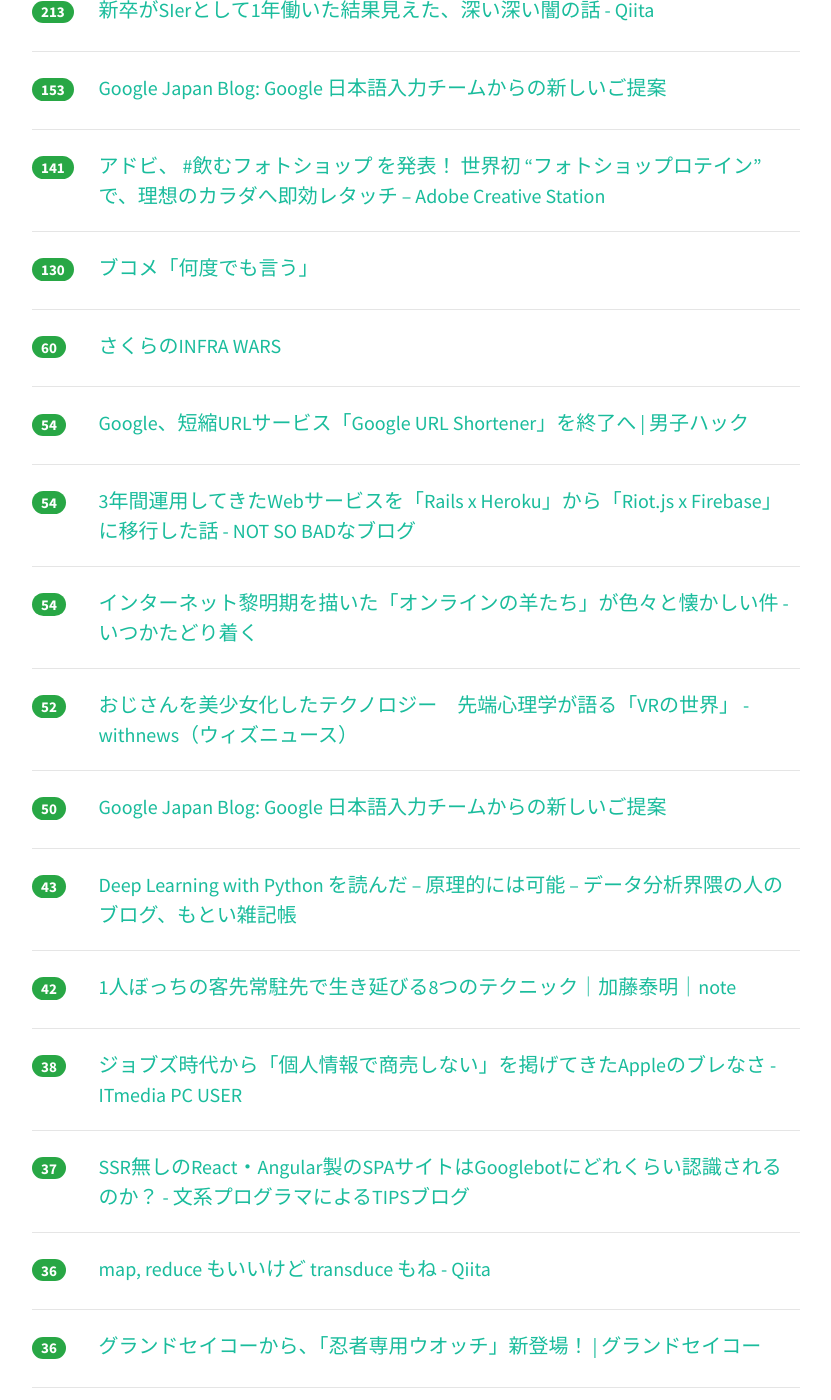
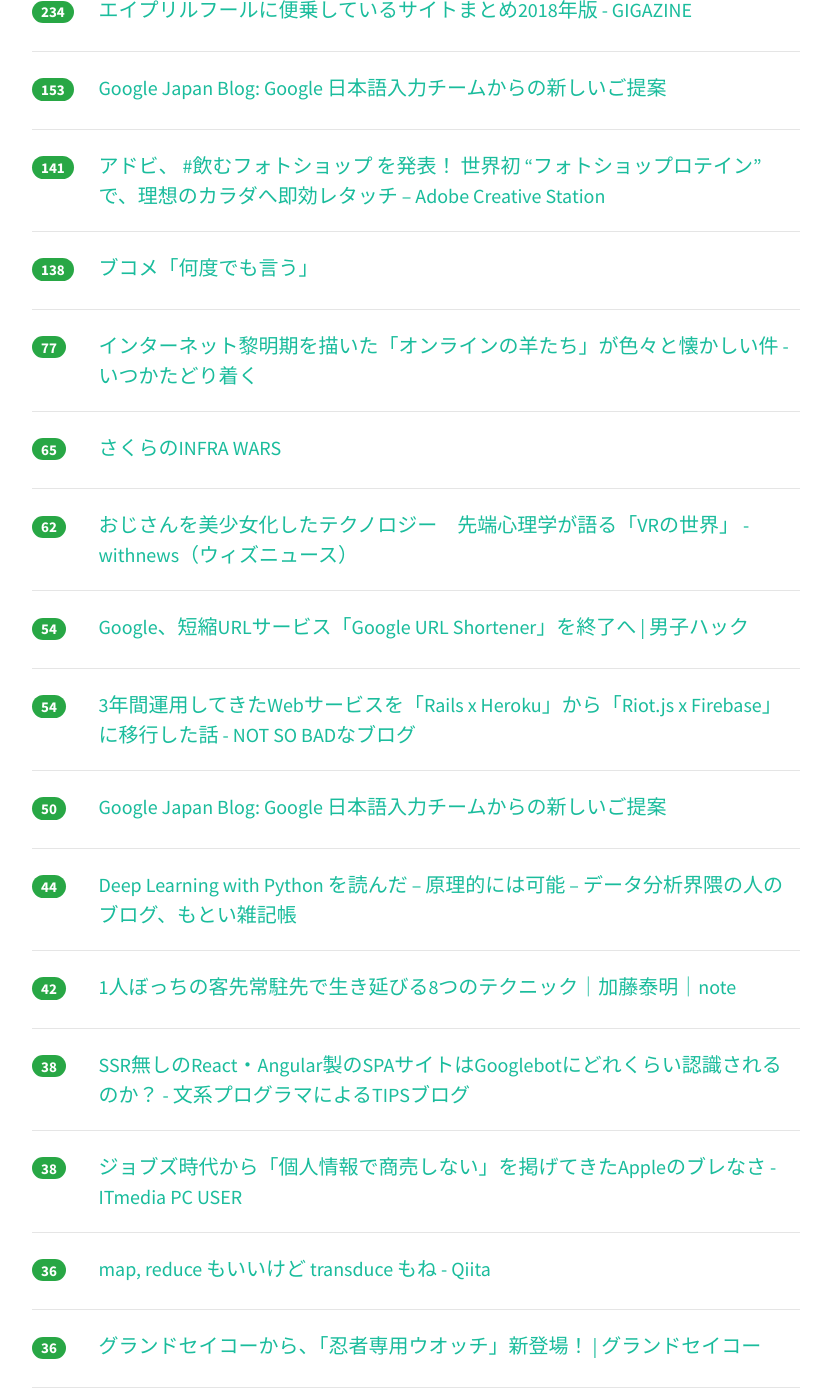
Before and after one commit to yatta47/hatena-matome-site, a Jekyll site: the page built from _posts/2018-04-01-hatena.md, in a window 1280 px wide and 1400 px high, scrolled down 657 px. Shown: the whole window, without its empty margins (224-1055 px from the left). Built offline with Jekyll 4.4.1, drawn with Linux system fonts in a browser that asks for light colours; nearby versions of some CDN libraries; some of the changed text lies outside the part shown.

Commit message:
Updated 2018-04-01

```diff
--- a/_posts/2018-04-01-hatena.md
+++ b/_posts/2018-04-01-hatena.md
@@ -1,14 +1,19 @@
 ---
 layout: post
 title:  "2018-04-01 はてぶIT"
-date:   2018-04-01 22:03:00
+date:   2018-04-01 23:02:29
 tags: [it-hotentry]
 ---
-47 件のデータあり
+50 件のデータあり
 
 <hr><div class="row">
-<div class="col-1"><span class="badge badge-pill badge-success h2">362</span></div>
+<div class="col-1"><span class="badge badge-pill badge-success h2">366</span></div>
 <div class="col-11"><a href='https://landing.google.co.jp/tegaki/' target='_blank'>Gboard 物理手書きバージョン</a></div>
+</div>
+<hr>
+<div class="row">
+<div class="col-1"><span class="badge badge-pill badge-success h2">270</span></div>
+<div class="col-11"><a href='https://qiita.com/sirootosan/items/43226b6707ab6dc9d6af' target='_blank'>新卒がSIerとして1年働いた結果見えた、深い深い闇の話 - Qiita</a></div>
 </div>
 <hr>
 <div class="row">
@@ -17,13 +22,8 @@ tags: [it-hotentry]
 </div>
 <hr>
 <div class="row">
-<div class="col-1"><span class="badge badge-pill badge-success h2">232</span></div>
+<div class="col-1"><span class="badge badge-pill badge-success h2">234</span></div>
 <div class="col-11"><a href='https://gigazine.net/news/20180401-aprilfool/' target='_blank'>エイプリルフールに便乗しているサイトまとめ2018年版 - GIGAZINE</a></div>
-</div>
-<hr>
-<div class="row">
-<div class="col-1"><span class="badge badge-pill badge-success h2">213</span></div>
-<div class="col-11"><a href='https://qiita.com/sirootosan/items/43226b6707ab6dc9d6af' target='_blank'>新卒がSIerとして1年働いた結果見えた、深い深い闇の話 - Qiita</a></div>
 </div>
 <hr>
 <div class="row">
@@ -37,13 +37,23 @@ tags: [it-hotentry]
 </div>
 <hr>
 <div class="row">
-<div class="col-1"><span class="badge badge-pill badge-success h2">130</span></div>
+<div class="col-1"><span class="badge badge-pill badge-success h2">138</span></div>
 <div class="col-11"><a href='https://anond.hatelabo.jp/20180401145223' target='_blank'>ブコメ「何度でも言う」</a></div>
 </div>
 <hr>
 <div class="row">
-<div class="col-1"><span class="badge badge-pill badge-success h2">60</span></div>
+<div class="col-1"><span class="badge badge-pill badge-success h2">77</span></div>
+<div class="col-11"><a href='http://www.itutado.com/entry/online_1' target='_blank'>インターネット黎明期を描いた「オンラインの羊たち」が色々と懐かしい件 - いつかたどり着く</a></div>
+</div>
+<hr>
+<div class="row">
+<div class="col-1"><span class="badge badge-pill badge-success h2">65</span></div>
 <div class="col-11"><a href='https://infrawars.cloud.sakura.ad.jp/' target='_blank'>さくらのINFRA WARS</a></div>
+</div>
+<hr>
+<div class="row">
+<div class="col-1"><span class="badge badge-pill badge-success h2">62</span></div>
+<div class="col-11"><a href='https://withnews.jp/article/f0180401000qq000000000000000W00g10701qq000017020A' target='_blank'>おじさんを美少女化したテクノロジー　先端心理学が語る「VRの世界」 - withnews（ウィズニュース）</a></div>
 </div>
 <hr>
 <div class="row">
@@ -57,22 +67,12 @@ tags: [it-hotentry]
 </div>
 <hr>
 <div class="row">
-<div class="col-1"><span class="badge badge-pill badge-success h2">54</span></div>
-<div class="col-11"><a href='http://www.itutado.com/entry/online_1' target='_blank'>インターネット黎明期を描いた「オンラインの羊たち」が色々と懐かしい件 - いつかたどり着く</a></div>
-</div>
-<hr>
-<div class="row">
-<div class="col-1"><span class="badge badge-pill badge-success h2">52</span></div>
-<div class="col-11"><a href='https://withnews.jp/article/f0180401000qq000000000000000W00g10701qq000017020A' target='_blank'>おじさんを美少女化したテクノロジー　先端心理学が語る「VRの世界」 - withnews（ウィズニュース）</a></div>
-</div>
-<hr>
-<div class="row">
 <div class="col-1"><span class="badge badge-pill badge-success h2">50</span></div>
 <div class="col-11"><a href='https://japan.googleblog.com/2018/04/tegaki.html?m=1' target='_blank'>Google Japan Blog: Google 日本語入力チームからの新しいご提案</a></div>
 </div>
 <hr>
 <div class="row">
-<div class="col-1"><span class="badge badge-pill badge-success h2">43</span></div>
+<div class="col-1"><span class="badge badge-pill badge-success h2">44</span></div>
 <div class="col-11"><a href='https://yoheikikuta.github.io/DLwithPython/' target='_blank'>Deep Learning with Python を読んだ – 原理的には可能 – データ分析界隈の人のブログ、もとい雑記帳</a></div>
 </div>
 <hr>
@@ -83,12 +83,12 @@ tags: [it-hotentry]
 <hr>
 <div class="row">
 <div class="col-1"><span class="badge badge-pill badge-success h2">38</span></div>
-<div class="col-11"><a href='http://www.itmedia.co.jp/pcuser/articles/1804/01/news021.html' target='_blank'>ジョブズ時代から「個人情報で商売しない」を掲げてきたAppleのブレなさ - ITmedia PC USER</a></div>
+<div class="col-11"><a href='http://www.bunkei-programmer.net/entry/2018/04/01/024355' target='_blank'>SSR無しのReact・Angular製のSPAサイトはGooglebotにどれくらい認識されるのか？ - 文系プログラマによるTIPSブログ</a></div>
 </div>
 <hr>
 <div class="row">
-<div class="col-1"><span class="badge badge-pill badge-success h2">37</span></div>
-<div class="col-11"><a href='http://www.bunkei-programmer.net/entry/2018/04/01/024355' target='_blank'>SSR無しのReact・Angular製のSPAサイトはGooglebotにどれくらい認識されるのか？ - 文系プログラマによるTIPSブログ</a></div>
+<div class="col-1"><span class="badge badge-pill badge-success h2">38</span></div>
+<div class="col-11"><a href='http://www.itmedia.co.jp/pcuser/articles/1804/01/news021.html' target='_blank'>ジョブズ時代から「個人情報で商売しない」を掲げてきたAppleのブレなさ - ITmedia PC USER</a></div>
 </div>
 <hr>
 <div class="row">
@@ -102,13 +102,13 @@ tags: [it-hotentry]
 </div>
 <hr>
 <div class="row">
-<div class="col-1"><span class="badge badge-pill badge-success h2">35</span></div>
-<div class="col-11"><a href='https://anond.hatelabo.jp/20180331214512' target='_blank'>バカ『言っとくけど、電子タバコやってる人、あんためちゃくちゃ臭いからね！』</a></div>
+<div class="col-1"><span class="badge badge-pill badge-success h2">36</span></div>
+<div class="col-11"><a href='http://blog.notsobad.jp/entry/2018/02/04/170844' target='_blank'>Herokuの無料プランで月間100万PVをさばく（さばかない）話 - NOT SO BADなブログ</a></div>
 </div>
 <hr>
 <div class="row">
 <div class="col-1"><span class="badge badge-pill badge-success h2">35</span></div>
-<div class="col-11"><a href='http://blog.notsobad.jp/entry/2018/02/04/170844' target='_blank'>Herokuの無料プランで月間100万PVをさばく（さばかない）話 - NOT SO BADなブログ</a></div>
+<div class="col-11"><a href='https://anond.hatelabo.jp/20180331214512' target='_blank'>バカ『言っとくけど、電子タバコやってる人、あんためちゃくちゃ臭いからね！』</a></div>
 </div>
 <hr>
 <div class="row">
@@ -127,12 +127,12 @@ tags: [it-hotentry]
 </div>
 <hr>
 <div class="row">
-<div class="col-1"><span class="badge badge-pill badge-success h2">26</span></div>
+<div class="col-1"><span class="badge badge-pill badge-success h2">27</span></div>
 <div class="col-11"><a href='https://corriente.top/review-ipad6thgen/' target='_blank'>【レビュー】「iPad（第6世代）」待望のApple Pencil対応の低価格モデル、どんな方にお得？ | CoRRiENTE.top</a></div>
 </div>
 <hr>
 <div class="row">
-<div class="col-1"><span class="badge badge-pill badge-success h2">23</span></div>
+<div class="col-1"><span class="badge badge-pill badge-success h2">24</span></div>
 <div class="col-11"><a href='http://www.itmedia.co.jp/pcuser/articles/1804/01/news015.html' target='_blank'>MacBook Airが変えた世界の風景 - ITmedia PC USER</a></div>
 </div>
 <hr>
@@ -147,18 +147,28 @@ tags: [it-hotentry]
 </div>
 <hr>
 <div class="row">
+<div class="col-1"><span class="badge badge-pill badge-success h2">22</span></div>
+<div class="col-11"><a href='https://note.mu/bannai/n/n9854b681fdf2' target='_blank'>株式会社マネーフォワードを退職して新しい環境でチャレンジします｜bannzai｜note</a></div>
+</div>
+<hr>
+<div class="row">
 <div class="col-1"><span class="badge badge-pill badge-success h2">21</span></div>
 <div class="col-11"><a href='https://pc.watch.impress.co.jp/docs/news/yajiuma/1114582.html' target='_blank'>【やじうまPC Watch】ドスパラ、“ソリティア”に特化した1080 Ti SLIのゲーミングPCを4月1日発表 - PC Watch</a></div>
 </div>
 <hr>
 <div class="row">
 <div class="col-1"><span class="badge badge-pill badge-success h2">21</span></div>
-<div class="col-11"><a href='https://note.mu/bannai/n/n9854b681fdf2' target='_blank'>株式会社マネーフォワードを退職して新しい環境でチャレンジします｜bannzai｜note</a></div>
+<div class="col-11"><a href='http://jammioe.hatenablog.com/entry/2018/04/01/140420' target='_blank'>櫻謳 - 美の特攻隊</a></div>
 </div>
 <hr>
 <div class="row">
 <div class="col-1"><span class="badge badge-pill badge-success h2">20</span></div>
 <div class="col-11"><a href='https://togetter.com/li/1213848' target='_blank'>「幼少期なら一生トラウマ」着ぐるみが子どもに殴られた続けた際の『最終手段』に震え上がるTL - Togetter</a></div>
+</div>
+<hr>
+<div class="row">
+<div class="col-1"><span class="badge badge-pill badge-success h2">20</span></div>
+<div class="col-11"><a href='https://note.mu/tck/n/n80ca8271cd89' target='_blank'>2018年春までに感動したビジネスモデルまとめ13個 #ビジネスモデル図解シリーズ｜チャーリー｜note</a></div>
 </div>
 <hr>
 <div class="row">
@@ -168,17 +178,12 @@ tags: [it-hotentry]
 <hr>
 <div class="row">
 <div class="col-1"><span class="badge badge-pill badge-success h2">19</span></div>
-<div class="col-11"><a href='http://jammioe.hatenablog.com/entry/2018/04/01/140420' target='_blank'>櫻謳 - 美の特攻隊</a></div>
+<div class="col-11"><a href='https://news.yahoo.co.jp/byline/toryu/20180401-00083269/' target='_blank'>大絶賛されている「ドタキャン防止システム」を運営する全日本飲食店協会への拭いきれぬ4つの疑念(東龍) - 個人 - Yahoo!ニュース</a></div>
 </div>
 <hr>
 <div class="row">
 <div class="col-1"><span class="badge badge-pill badge-success h2">18</span></div>
 <div class="col-11"><a href='https://pokemongolive.com/post/newgraphicsapr2018/' target='_blank'>Experience Pokémon GO Like NEVER BEFORE with Brand-New Graphics! - Pokémon GO</a></div>
-</div>
-<hr>
-<div class="row">
-<div class="col-1"><span class="badge badge-pill badge-success h2">18</span></div>
-<div class="col-11"><a href='https://news.yahoo.co.jp/byline/toryu/20180401-00083269/' target='_blank'>大絶賛されている「ドタキャン防止システム」を運営する全日本飲食店協会への拭いきれぬ4つの疑念(東龍) - 個人 - Yahoo!ニュース</a></div>
 </div>
 <hr>
 <div class="row">
@@ -222,6 +227,11 @@ tags: [it-hotentry]
 </div>
 <hr>
 <div class="row">
+<div class="col-1"><span class="badge badge-pill badge-success h2">13</span></div>
+<div class="col-11"><a href='http://b.hatena.ne.jp/entry/s/www.buzzfeed.com/jp/akikokobayashi/feminism-comic' target='_blank'>はてなブックマーク - 「男性はフェミニストになろう」と言ったら、炎上した。それでも僕は漫画を描き続ける</a></div>
+</div>
+<hr>
+<div class="row">
 <div class="col-1"><span class="badge badge-pill badge-success h2">12</span></div>
 <div class="col-11"><a href='https://togetter.com/li/1214017' target='_blank'>『ドラえもんの「空き地」って資材置き場で、昔は安全管理が緩いから勝手に入れただけだろうな』という話 - Togetter</a></div>
 </div>
@@ -237,7 +247,12 @@ tags: [it-hotentry]
 </div>
 <hr>
 <div class="row">
-<div class="col-1"><span class="badge badge-pill badge-success h2">8</span></div>
+<div class="col-1"><span class="badge badge-pill badge-success h2">11</span></div>
+<div class="col-11"><a href='http://miteru.site/' target='_blank'>MiTERU Inc. – ネットを見てる株式会社MiTERU</a></div>
+</div>
+<hr>
+<div class="row">
+<div class="col-1"><span class="badge badge-pill badge-success h2">9</span></div>
 <div class="col-11"><a href='https://mobile-hack.hatenablog.com/entry/deepfakes_faceswap_yui_aragaki' target='_blank'>Google Colaboratoryを使って機械学習の環境を作り、新垣結衣さんの「フェイクポ●ノ(機械学習アイ●ラ)」に4月1日なので挑戦してみた。 - mobile hack 楽しい生活情報を携帯しよう</a></div>
 </div>
 <hr>
```
